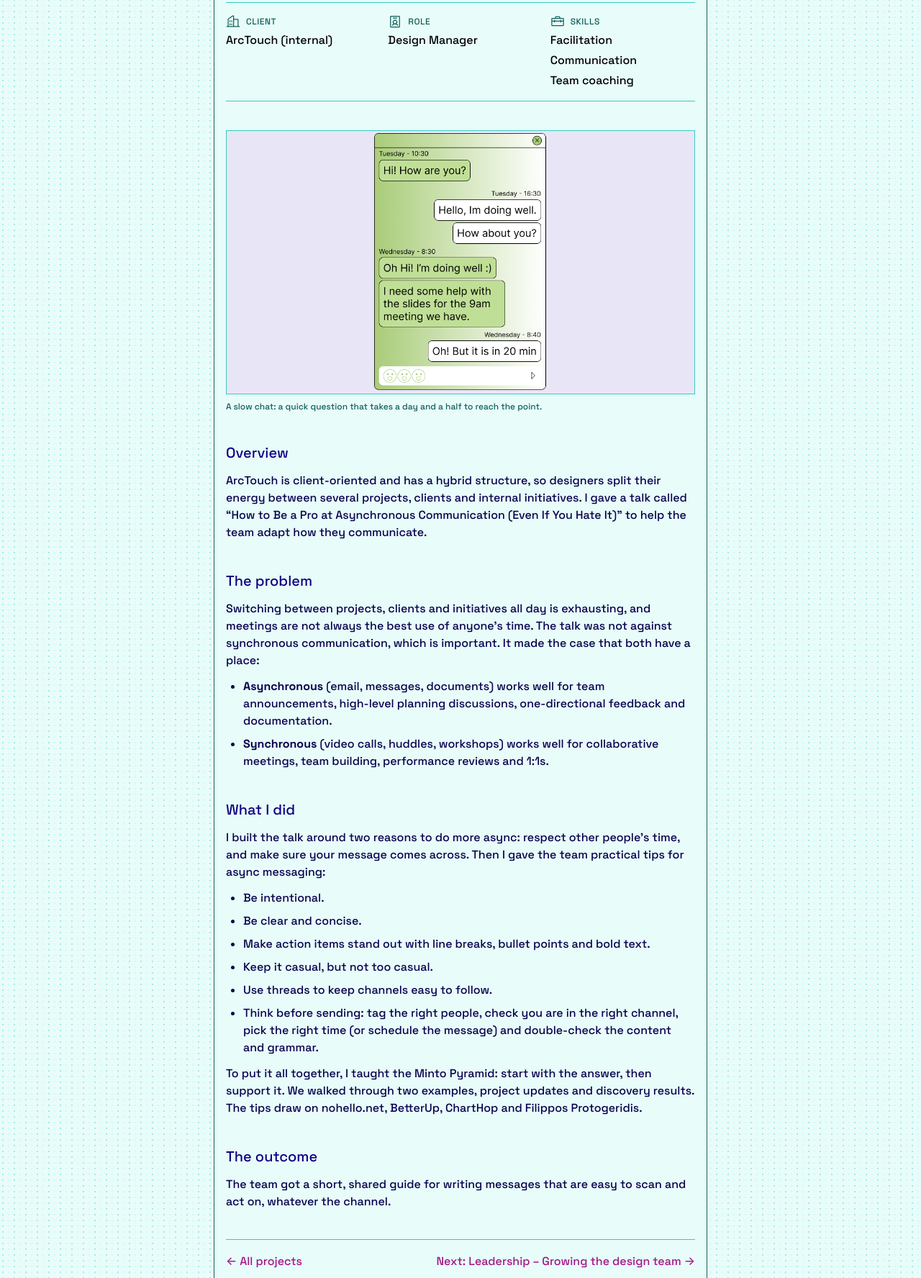
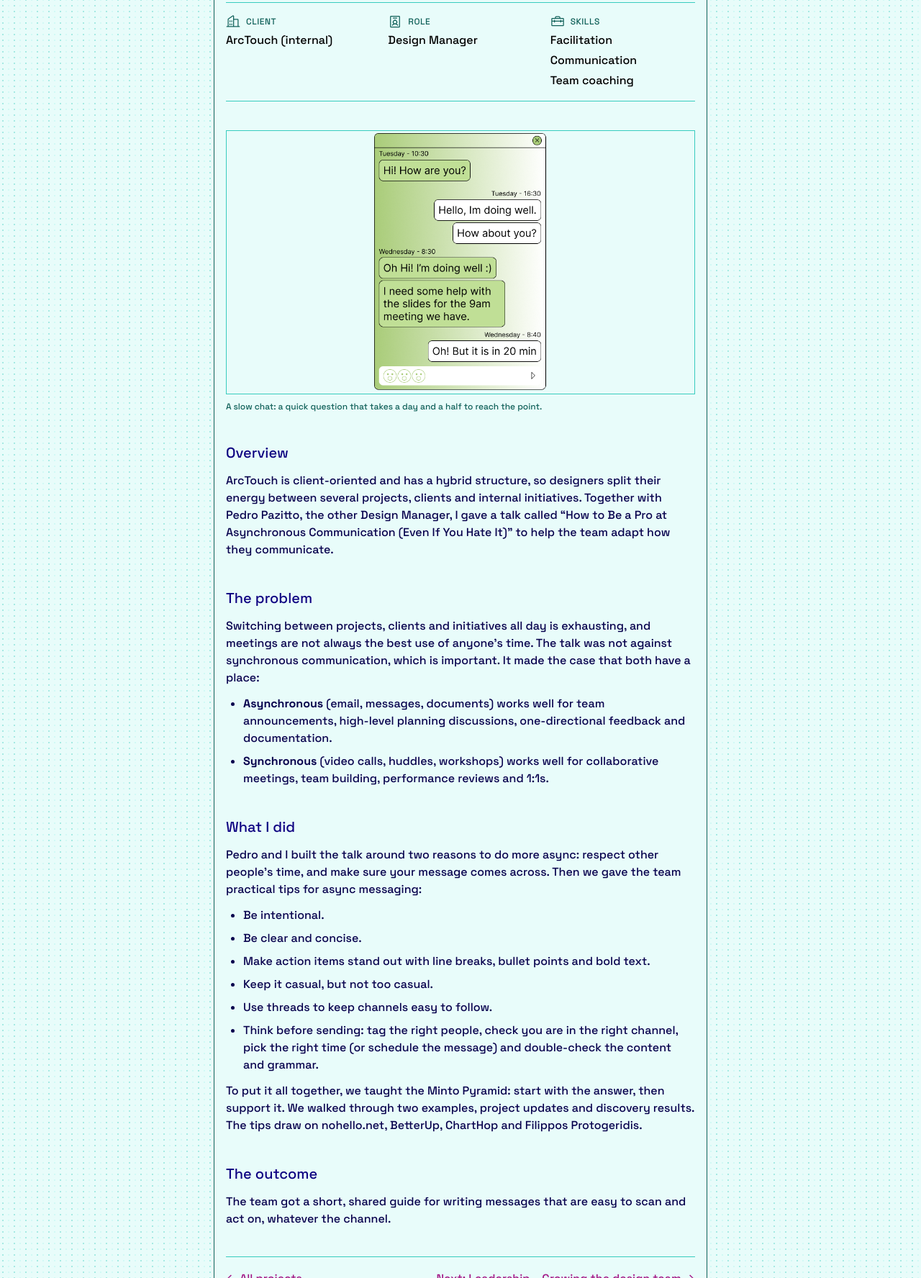
Before and after one commit to larioliveiradidone/larididone, a website: page projects/async-communication-training.html in a window 1280 px wide. Shown: the part 372-2148 px from the top of the page at 72% size. Drawn offline with Linux system fonts and the light colour scheme.

Commit message:
Embed Figma prototypes in Walmart and Quizlet cases; mint image background and Pazitto in Async case
Co-Authored-By: Claude Sonnet 5.5 <noreply@anthropic.com>

```diff
--- a/css/case-study.css
+++ b/css/case-study.css
@@ -127,6 +127,11 @@
 }
 
 /* ---------- Imagens reais e listas dentro das seções ---------- */
+/* Imagem sobre o mint claro do site (em vez do índigo claro padrão) */
+.cs-figure__art--mint {
+  background: var(--color-bg-primary);
+}
+
 img.cs-figure__art {
   object-fit: contain;
 }
--- a/projects/async-communication-training.html
+++ b/projects/async-communication-training.html
@@ -75,7 +75,7 @@
 
         <figure class="cs-figure">
           <img
-            class="cs-figure__art"
+            class="cs-figure__art cs-figure__art--mint"
             src="../assets/projects/async-chat-example.png"
             alt="A chat window. One person says “Hi! How are you?” and the answer arrives six hours later. The next day they ask for help with slides for a meeting, and the reply says the meeting is in 20 minutes."
           />
@@ -88,9 +88,9 @@
           <h2 class="row__label">Overview</h2>
           <p>
             ArcTouch is client-oriented and has a hybrid structure, so designers split their energy
-            between several projects, clients and internal initiatives. I gave a talk called “How to
-            Be a Pro at Asynchronous Communication (Even If You Hate It)” to help the team adapt how
-            they communicate.
+            between several projects, clients and internal initiatives. Together with Pedro Pazitto, the
+            other Design Manager, I gave a talk called “How to Be a Pro at Asynchronous
+            Communication (Even If You Hate It)” to help the team adapt how they communicate.
           </p>
         </section>
 
@@ -117,9 +117,9 @@
         <section class="stack">
           <h2 class="row__label">What I did</h2>
           <p>
-            I built the talk around two reasons to do more async: respect other people’s time, and
-            make sure your message comes across. Then I gave the team practical tips for async
-            messaging:
+            Pedro and I built the talk around two reasons to do more async: respect other people’s
+            time, and make sure your message comes across. Then we gave the team practical tips for
+            async messaging:
           </p>
           <ul class="cs-list">
             <li>Be intentional.</li>
@@ -133,7 +133,7 @@
             </li>
           </ul>
           <p>
-            To put it all together, I taught the Minto Pyramid: start with the answer, then support
+            To put it all together, we taught the Minto Pyramid: start with the answer, then support
             it. We walked through two examples, project updates and discovery results. The tips draw
             on nohello.net, BetterUp, ChartHop and Filippos Protogeridis.
           </p>
```
Also changed, not shown: projects/quizlet-subject-pages.html (+13 -5 lines), projects/walmart-dispatcher.html (+10 -4 lines).
